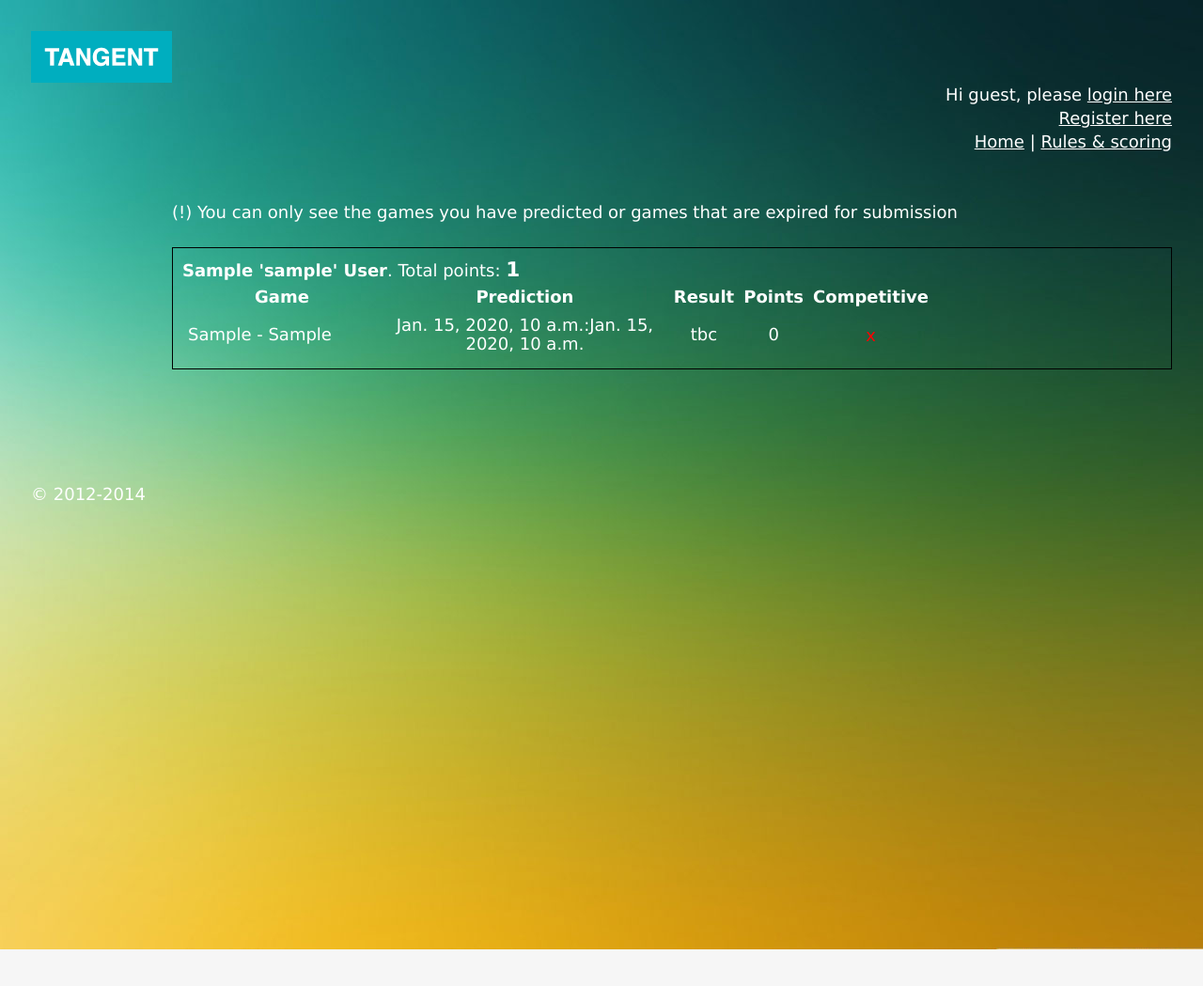
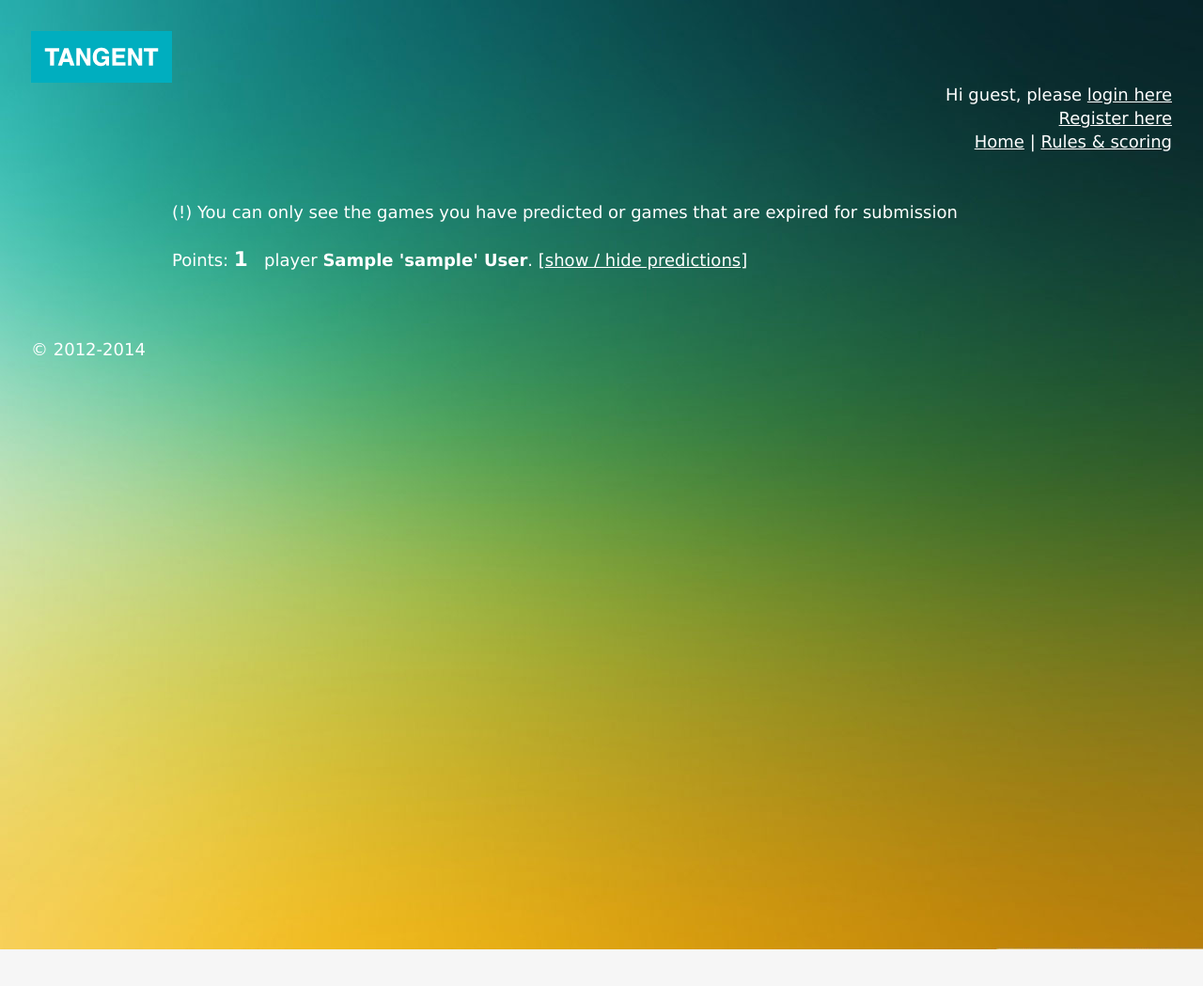
Before and after one commit to mmoravcik/predictions, a Django app: template www/templates/pages/round_results.html in a window 1280 px wide. Shown: the top 1049 px of the page at 94% size. Run offline with Django 3.2, Linux system fonts and the light colour scheme; the template is opened without the code that fills it: most values are stand-ins (such as "Sample title", 1, 10 or a date in 2020); some libraries are stand-ins or nearby versions.

Commit message:
Better result display

```diff
--- a/www/templates/pages/round_results.html
+++ b/www/templates/pages/round_results.html
@@ -6,9 +6,14 @@
     <br /><br />
 
     {% for player in player_info %}
-        <div style='border:solid 1px black;padding:10px;'>
-            <strong>{{ player.user.first_name }} '{{ player.user.username }}' {{ player.user.last_name }}</strong>. Total points: <span class='text_highlight'>{{ player.total_points }}</span> <br />
-            <table cellpadding='4' width="800">
+
+            Points: <span class='text_highlight'>{{ player.total_points }}</span> &nbsp;
+            player <strong>{{ player.user.first_name }} '{{ player.user.username }}' {{ player.user.last_name }}</strong>.
+
+            [<a class='js-show-hide-predictions' data-player-id='{{player.id}}' href='javascript:void(0)'>show / hide predictions</a>]<br />
+
+            <div id='prediction_{{ player.id }}' style='display:none'>
+                <table cellpadding='4' width="800" >
                     <tr>
                         <th style='width:200px;'>Game</th>
                         <th>Prediction</th>
@@ -41,8 +46,19 @@
                     {% endfor %}
                 </table>
             </div>
-        <br /><br />
+
+
     {% endfor %}
 
+<script>
+$('.js-show-hide-predictions').each(function(){
+    $(this).click(function(){
+        console.log($('#prediction_' + $(this).attr('data-player-id')));
+        $('#prediction_' + $(this).attr('data-player-id')).toggle(400);
+        return false;
+    })
+})
+
+</script>
 
 {% endblock %}
```
Lines whose indentation alone changed are shown as unchanged.
